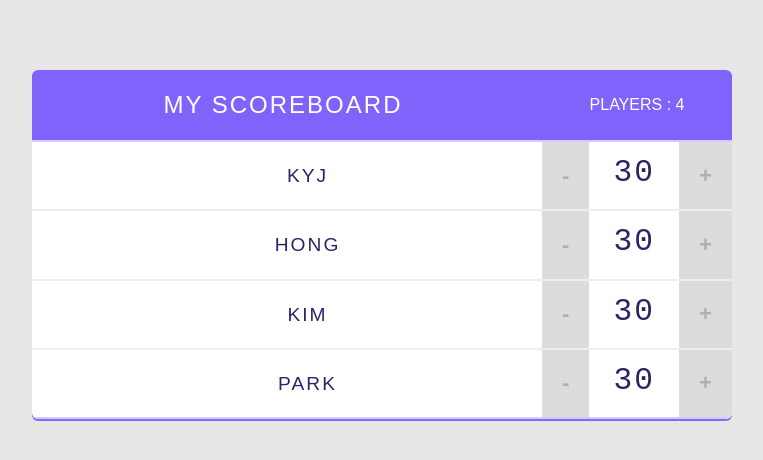
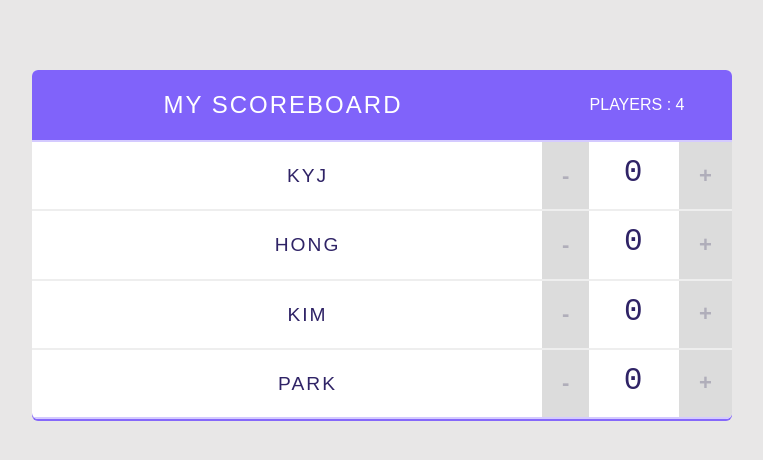
Before and after one commit to YoungjeeKim/scoreboard, a React (Create React App) app: page / in a window 1280 px wide. Shown: the top 460 px of the page, without its empty margins (258-1021 px from the left). Built offline with nearby package versions, Linux system fonts and the light colour scheme.

Commit message:
Count가 갖고 있는 score state를 App으로 Lifting Up을 하고 App은 socre를 props로 내려줌

```diff
--- a/src/App.js
+++ b/src/App.js
@@ -7,10 +7,10 @@ import {Player} from "./components/Player";
 class App extends React.Component {
   state = {
     players: [
-      {name: 'KYJ', id: 1},
-      {name: 'HONG', id: 2},
-      {name: 'KIM', id: 3},
-      {name: 'PARK', id: 4},
+      {name: 'KYJ', score: 0, id: 1},
+      {name: 'HONG', score: 0, id: 2},
+      {name: 'KIM', score: 0, id: 3},
+      {name: 'PARK', score: 0, id: 4},
     ]
   };
   handleRemovePlayer = (id) => {
@@ -26,9 +26,11 @@ class App extends React.Component {
 
         <Header title="My scoreboard" totalPlayers={this.state.players.length} />
         {
-          this.state.players.map(player => <Player name={player.name}
-                                                 key={player.id.toString()} handleRemovePlayer={this.handleRemovePlayer}
-                                                 id={player.id} />)
+          this.state.players.map(player =>
+            <Player name={player.name} key={player.id.toString()}
+                    id={player.id}
+                    score={player.score}
+                    handleRemovePlayer={this.handleRemovePlayer} />)
         }
       </div>
     );
--- a/src/components/Counter.js
+++ b/src/components/Counter.js
@@ -1,14 +1,12 @@
 import React from 'react';
 
 export class Counter extends React.Component {
+
   constructor(props) {
     super(props);
-    this.state = {
-      score: 30
-    }
-
   }
 
+  /*
   incrementScore = () => {
     console.log(this);
     this.setState(prevState => {
@@ -21,12 +19,13 @@ export class Counter extends React.Component {
       return {score: prevState.score - 1}
     });
   }
+  */
 
   render() {
     return (
       <div className="counter">
         <button className="counter-action decrement" onClick={this.decrementScore}> - </button>
-        <span className="counter-score">{this.state.score}</span>
+        <span className="counter-score">{this.props.score}</span>
         <button className="counter-action increment" onClick={this.incrementScore}> + </button>
       </div>
     );
--- a/src/components/Player.js
+++ b/src/components/Player.js
@@ -10,7 +10,7 @@ export const Player = (props) => {
       <span className="player-name">
         {props.name}
       </span>
-      <Counter />
+      <Counter score={props.score}/>
     </div>
   );
 }
```
